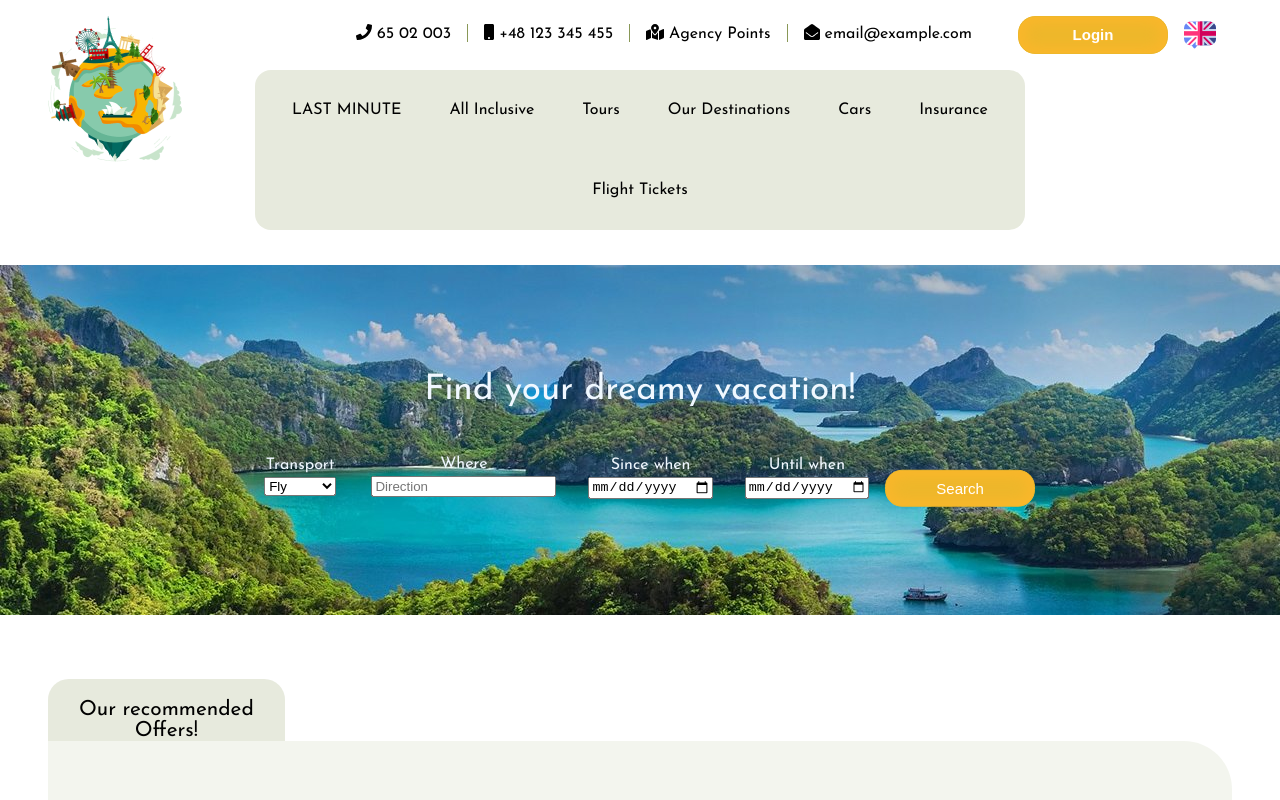
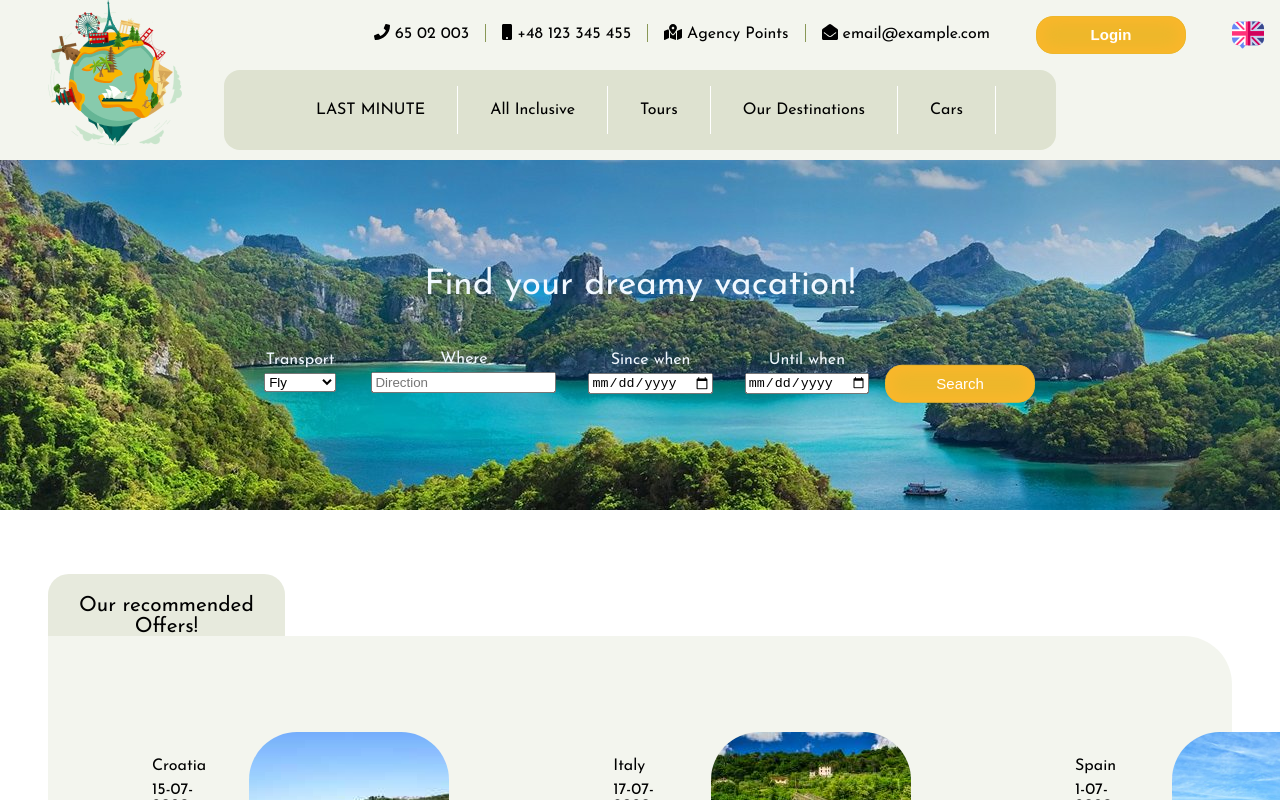
Before and after one commit to piwanicki/fake-travel-agency-project, a React (Create React App) app: page / in a window 1280 px wide. Shown: the top 800 px of the page. Built offline with nearby package versions, Linux system fonts and the light colour scheme.

Commit message:
add some styling to navigation header

```diff
--- a/src/UI/Layout/Layout.module.css
+++ b/src/UI/Layout/Layout.module.css
@@ -1,3 +1,3 @@
 .Layout {
-  /* margin: 0 3rem; */
+
 }
--- a/src/UI/Logo/Logo.module.css
+++ b/src/UI/Logo/Logo.module.css
@@ -1,4 +1,4 @@
 .Logo {
   position: absolute;
-
+  left:3em;
 }
--- a/src/components/Navigation/InfoPanel/InfoPanel.js
+++ b/src/components/Navigation/InfoPanel/InfoPanel.js
@@ -25,6 +25,7 @@ class InfoPanel extends Component {
   langSelectHandler = event => {
     const langSelected = event.target.id;
     console.log(langSelected);
+    this.showLangSelectorBox();
   };
 
   render() {
--- a/src/components/Navigation/InfoPanel/InfoPanel.module.scss
+++ b/src/components/Navigation/InfoPanel/InfoPanel.module.scss
@@ -9,7 +9,8 @@ $shadowColor: #feb72b;
 
   ul {
     list-style: none;
-
+    margin-top: 0;
+    padding-top: 1em;
     li {
       text-decoration: none;
       display: inline-block;
@@ -20,7 +21,7 @@ $shadowColor: #feb72b;
   }
 
   button {
-    margin-left: 2em;
+    margin: auto 2em;
     vertical-align: middle;
     width: 10em;
     height: 2.5em;
--- a/src/components/Navigation/InfoPanel/LangSelectBox/LangSelectBox.module.scss
+++ b/src/components/Navigation/InfoPanel/LangSelectBox/LangSelectBox.module.scss
@@ -1,6 +1,7 @@
 .LangSelectBox {
   position: absolute;
-  right: 3em;
+  right: 1em;
+  top: 4em;
   border-radius: 0.5em;
   background-color: rgba(137, 152, 87, 0.1);
 
--- a/src/components/Navigation/NavigationBar/NavigationBar.js
+++ b/src/components/Navigation/NavigationBar/NavigationBar.js
@@ -1,22 +1,38 @@
-import React from 'react';
-import classes from './NavigationBar.module.css';
+import React from "react";
+import classes from "./NavigationBar.module.scss";
 
 const NavigationBar = props => {
-
   return (
     <div className={classes.NavigationBar}>
       <ul>
-        <li> LAST MINUTE </li>
-        <li> All Inclusive </li>
-        <li> Tours </li>
-        <li> Our Destinations </li>
-        <li> Cars </li>
-        <li> Insurance </li>
-        <li> Flight Tickets </li>
+        <li>
+          <a href="/#">LAST MINUTE</a>
+        </li>
+        <li>
+          <a href="/#"> All Inclusive </a>
+        </li>
+        <li>
+          <a href="/#"> Tours</a>
+        </li>
+        <li>
+
+          <a href="/#"> Our Destinations </a>
+        </li>
+        <li>
+
+          <a href="/#"> Cars</a>
+        </li>
+        <li>
+
+          <a href="/#"> Insurance</a>
+        </li>
+        <li>
+
+          <a href="/#"> Flight Tickets </a>
+        </li>
       </ul>
     </div>
-  )
-
-}
+  );
+};
 
 export default NavigationBar;
--- a/src/components/Navigation/NavigationBar/NavigationBar.module.css
+++ b/src/components/Navigation/NavigationBar/NavigationBar.module.css
@@ -4,11 +4,13 @@
   margin: auto auto;
   background-color: rgba(137, 152, 87, 0.2);
   border-radius: 1em;
+
 }
 
 .NavigationBar ul {
   text-decoration: none;
   padding: 0;
+  margin-bottom: 0;
 }
 
 .NavigationBar li {
--- /dev/null
+++ b/src/components/Navigation/NavigationBar/NavigationBar.module.scss
@@ -0,0 +1,37 @@
+.NavigationBar {
+  text-align: center;
+  width: 65%;
+  margin: auto auto;
+  background-color: rgba(137, 152, 87, 0.2);
+  border-radius: 1em;
+  height: 5em;
+
+  ul {
+    list-style: none;
+    padding: 0;
+    margin-bottom: 0;
+    margin-top: auto;
+
+    :last-child {
+      border-right: none;
+    }
+
+    li {
+      display: inline-block;
+      margin: 1em 0;
+      padding: 1em 2em;
+      text-decoration: none;
+      border-right: 1px solid white;
+    }
+  }
+
+  a {
+    color:inherit;
+    text-decoration: none;
+    padding-bottom: 0.5em
+  }
+
+  a:hover {
+    border-bottom: 2px solid #feb72b;
+  }
+}
--- a/src/components/Navigation/NavigationHeader/NavigationHeader.module.css
+++ b/src/components/Navigation/NavigationHeader/NavigationHeader.module.css
@@ -1,3 +1,5 @@
 .NavigationHeader {
-  margin: 0 3rem;
+  /* margin: 0 3rem; */
+  height: 10em;
+  background-color: rgba(137, 152, 87, 0.1);
 }
--- a/src/components/SearchPanel/SearchPanel.module.css
+++ b/src/components/SearchPanel/SearchPanel.module.css
@@ -4,6 +4,7 @@
   width: 100%;
   height: 350px;
   text-align: center;
+  display: inline-block;
 }
 
 .SearchContainer p {
@@ -14,7 +15,7 @@
 
 .SearchBox {
   position: relative;
-  top: 50%;
+  top: 40%;
   transform: translateY(-50%);
 }
 
```
